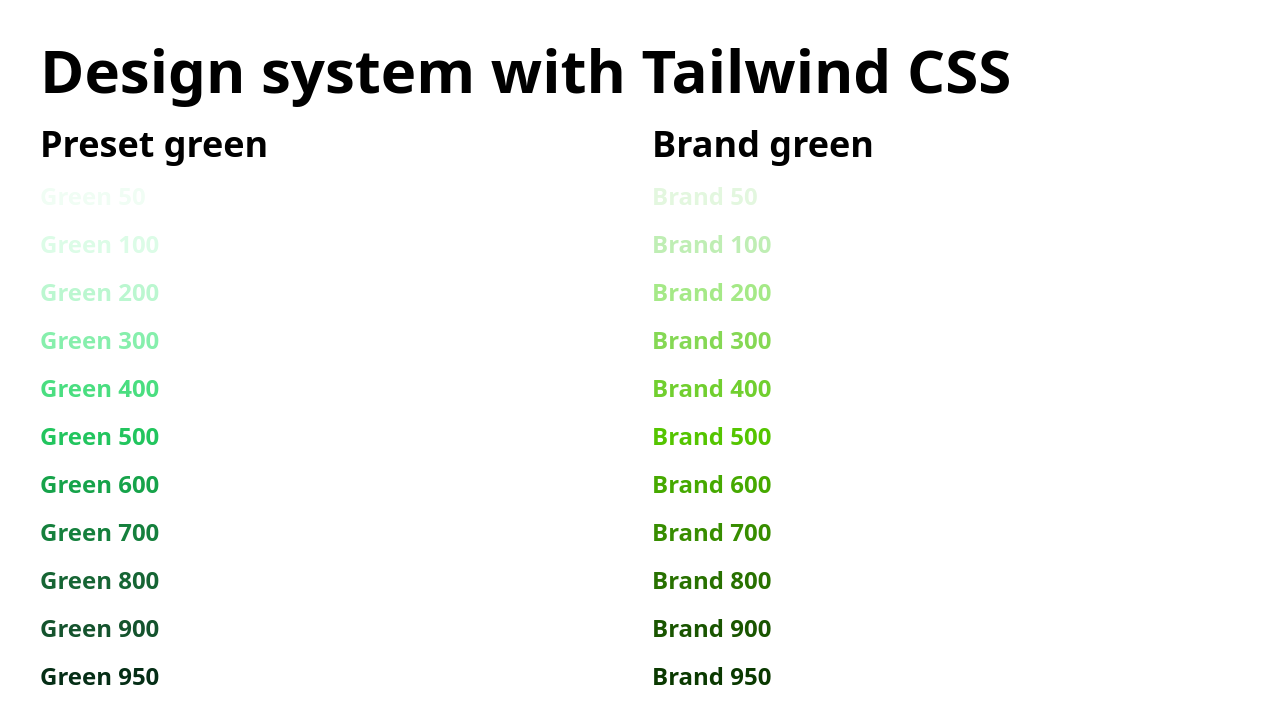
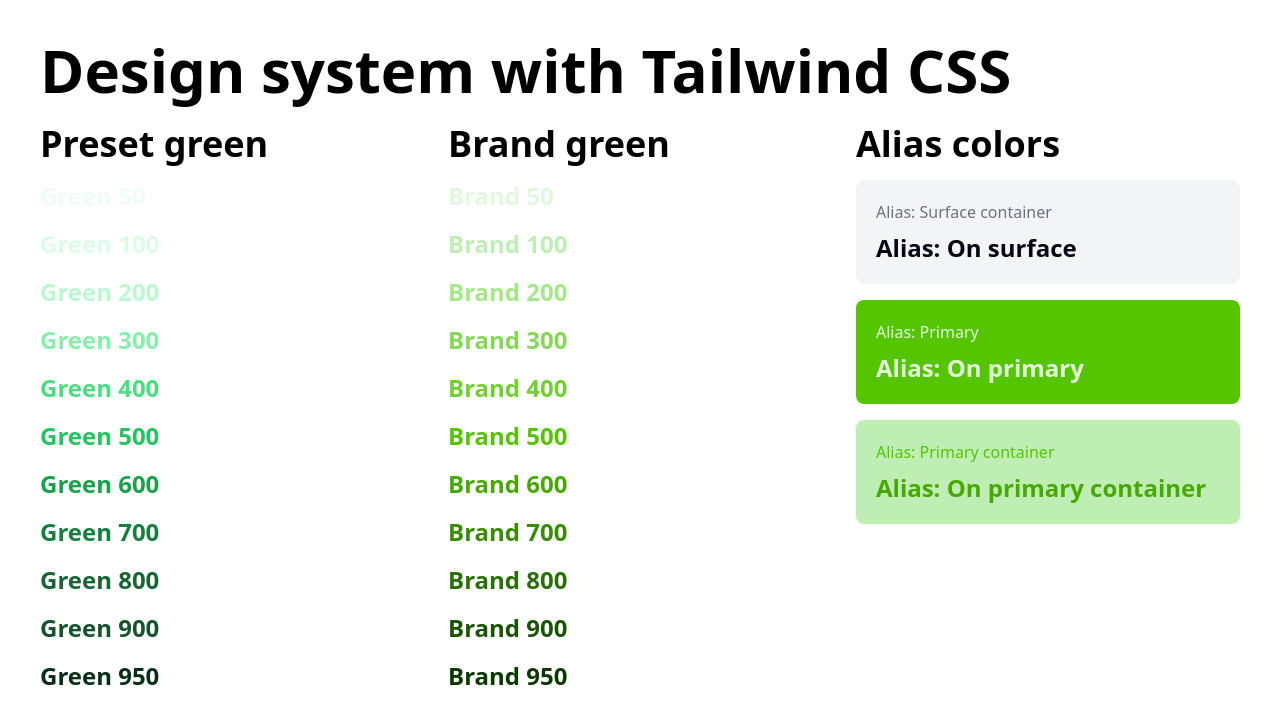
Before and after one commit to xrxoxcxox/qiita-tailwind-design-system, a website: page index.html in a window 1280 px wide. Drawn offline with nearby package versions, Linux system fonts and the light colour scheme; files that its build step writes are made by us from their sources.

Commit message:
Use alias tokens

```diff
--- a/index.html
+++ b/index.html
@@ -7,9 +7,9 @@
     <link rel="stylesheet" href="./dist/output.css" />
   </head>
   <body>
-    <div class="grid grid-cols-2 gap-6 p-10 font-bold">
+    <div class="grid grid-cols-3 gap-6 p-10 font-bold text-2xl">
       <h1 class="text-6xl col-span-full">Design system with Tailwind CSS</h1>
-      <div class="col-span-1 grid grid-cols-1 gap-4 text-2xl">
+      <div class="col-span-1 grid grid-cols-1 gap-4">
         <h2 class="text-4xl">Preset green</h2>
         <p class="text-green-50">Green 50</p>
         <p class="text-green-100">Green 100</p>
@@ -23,7 +23,7 @@
         <p class="text-green-900">Green 900</p>
         <p class="text-green-950">Green 950</p>
       </div>
-      <div class="col-span-1 grid grid-cols-1 gap-4 text-2xl">
+      <div class="col-span-1 grid grid-cols-1 gap-4">
         <h2 class="text-4xl">Brand green</h2>
         <p class="text-brand-50">Brand 50</p>
         <p class="text-brand-100">Brand 100</p>
@@ -37,6 +37,27 @@
         <p class="text-brand-900">Brand 900</p>
         <p class="text-brand-950">Brand 950</p>
       </div>
+      <div class="col-span-1 grid grid-cols-1 gap-4 content-start">
+        <h2 class="text-4xl">Alias colors</h2>
+        <div class="bg-surface p-5 rounded-lg">
+          <p class="text-gray-500 font-normal text-base">
+            Alias: Surface container
+          </p>
+          <p class="text-on-surface mt-2">Alias: On surface</p>
+        </div>
+        <div class="bg-primary p-5 rounded-lg">
+          <p class="text-on-primary font-normal text-base">
+            Alias: Primary
+          </p>
+          <p class="text-on-primary mt-2">Alias: On primary</p>
+        </div>
+        <div class="bg-primary-container p-5 rounded-lg">
+          <p class="text-brand-500 font-normal text-base">
+            Alias: Primary container
+          </p>
+          <p class="text-on-primary-container mt-2">Alias: On primary container</p>
+        </div>
+      </div>
     </div>
   </body>
 </html>
--- a/tailwind.config.js
+++ b/tailwind.config.js
@@ -1,10 +1,6 @@
 /** @type {import('tailwindcss').Config} */
-module.exports = {
-  content: ["./index.html"],
-  theme: {
-    extend: {
-      colors: {
-        brand: {
+
+const brandColors = {
   50: "#e3f7df",
   100: "#bfeeb4",
   200: "#a5e987",
@@ -16,9 +12,24 @@
   800: "#287100",
   900: "#195500",
   950: "#0a3900",
-        }
+};
+
+module.exports = {
+  content: ["./index.html"],
+  theme: {
+    extend: {
+      colors: ({theme}) => ({
+        brand: {
+          ...brandColors,
         },
+        surface: theme.colors.gray[100],
+        "on-surface": theme.colors.gray[950],
+        primary: brandColors[500],
+        "on-primary": brandColors[50],
+        "primary-container": brandColors[100],
+        "on-primary-container": brandColors[600],
+      }),
     },
   },
   plugins: [],
-}
+};
```
Lines whose indentation alone changed are shown as unchanged.
